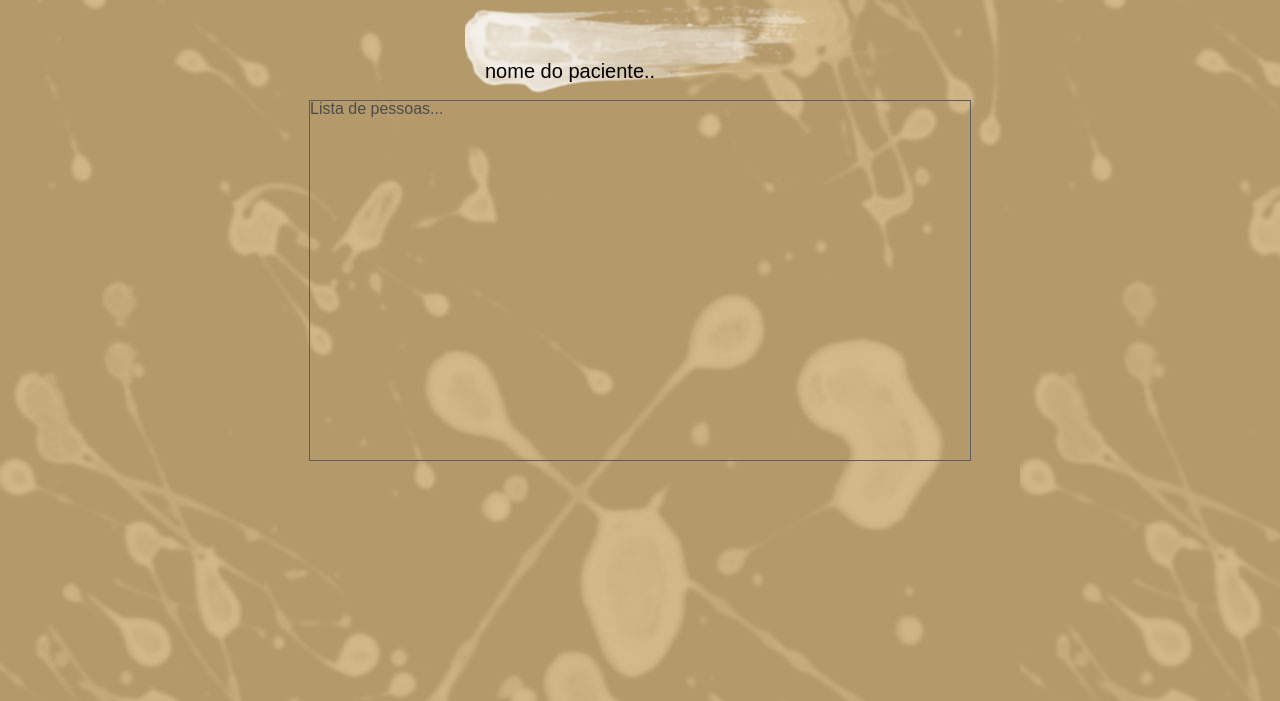
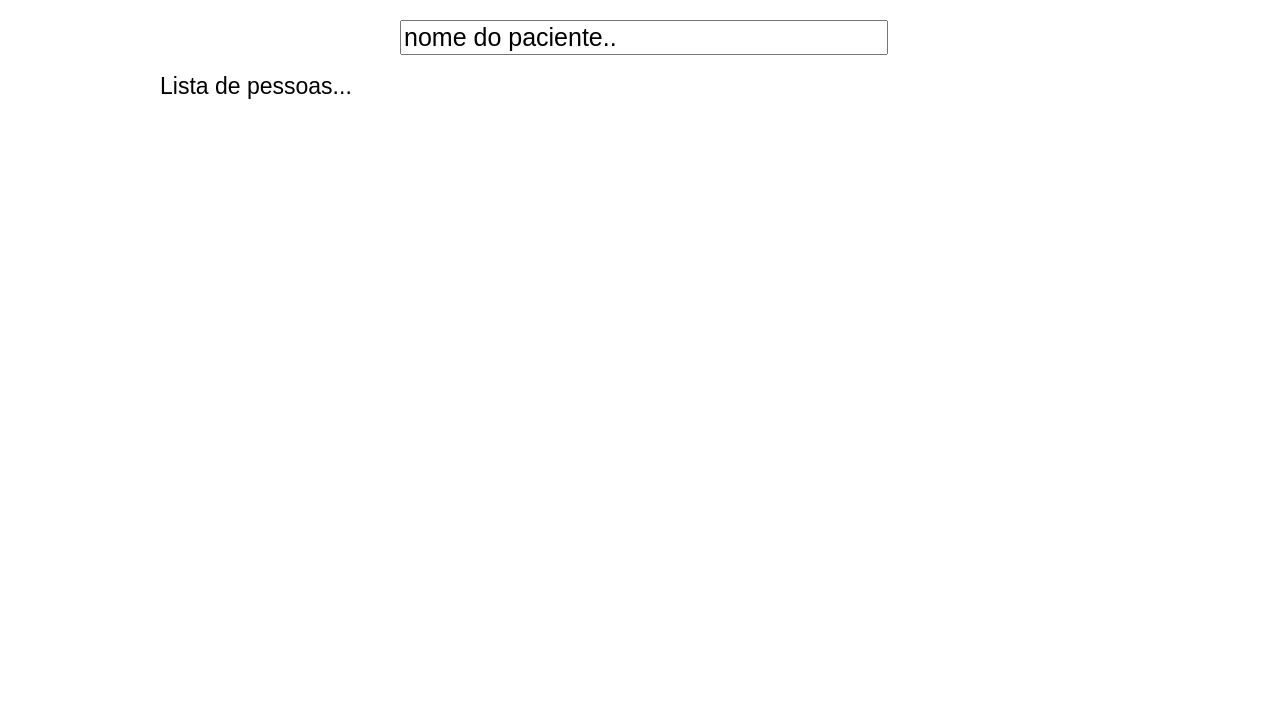
Before and after one commit to colabore/iluminare, a Python web app: template src/templates/index.html in a window 1280 px wide. Shown: the top 701 px of the page. Run offline with Jinja, Linux system fonts and the light colour scheme; the template is opened without the code that fills it, so the values that code supplies are empty.

Commit message:
design bem basico

```diff
--- /dev/null
+++ b/src/static/css/basico.css
@@ -0,0 +1,28 @@
+#iluminare {
+	width: 960px;
+	margin: 0px auto;
+	font-family:arial;
+}
+#search {
+	width: 50%;
+	margin: 0px auto;
+	padding:20px 0px 20px;
+}
+#search #q {
+	width:100%;
+	font-size:25px;
+}
+#conteudo {
+	font-size: 23px;
+}
+#conteudo table {
+	width:100%;
+	border: 1px solid #000;
+}
+#conteudo table td {
+	padding:4px;
+	border: 1px solid #555;
+}
+#conteudo table th {
+	padding: 6px;
+}
--- a/src/templates/index.html
+++ b/src/templates/index.html
@@ -17,7 +17,7 @@
 			}
 		</script>
 		<link href="/static/css/reset.css" media="screen" rel="stylesheet" type="text/css" />
-		<link href="/static/css/pintado.css" media="screen" rel="stylesheet" type="text/css" />
+		<link href="/static/css/basico.css" media="screen" rel="stylesheet" type="text/css" />
     </head>
     <body>
         <div id="iluminare">
```
